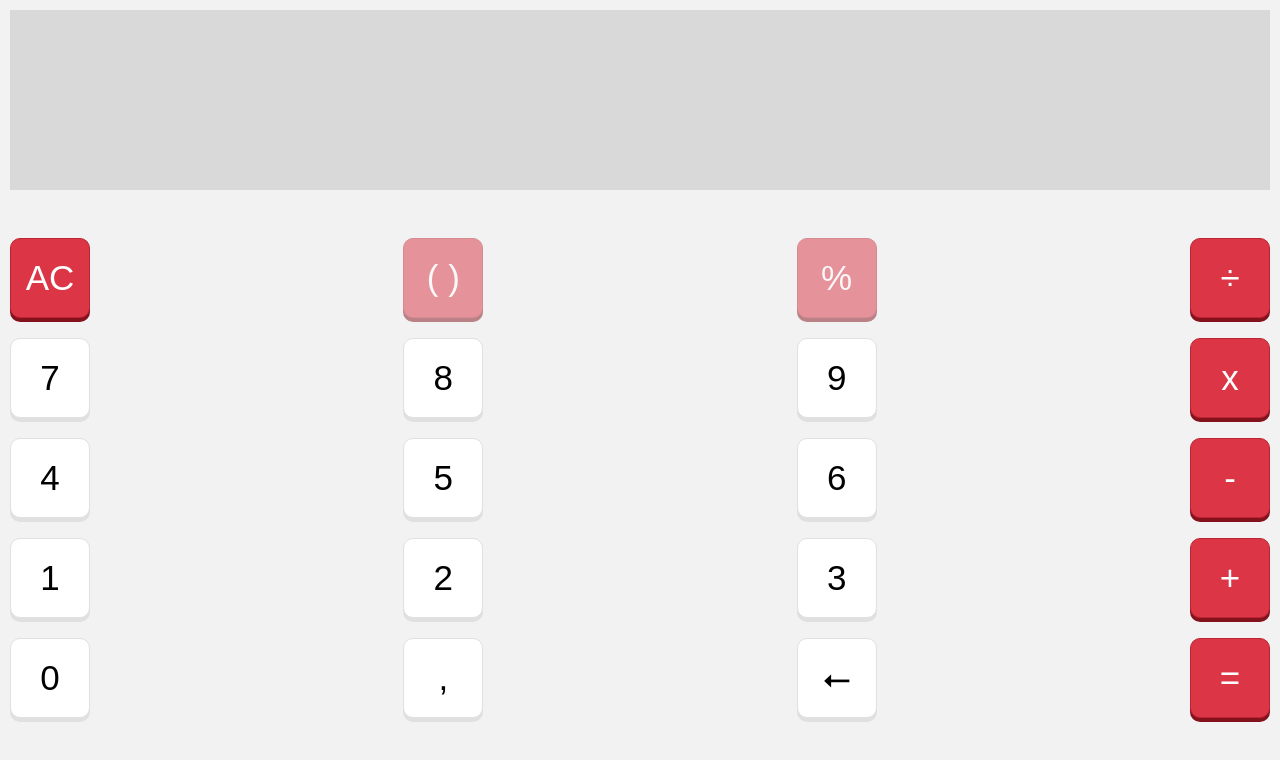
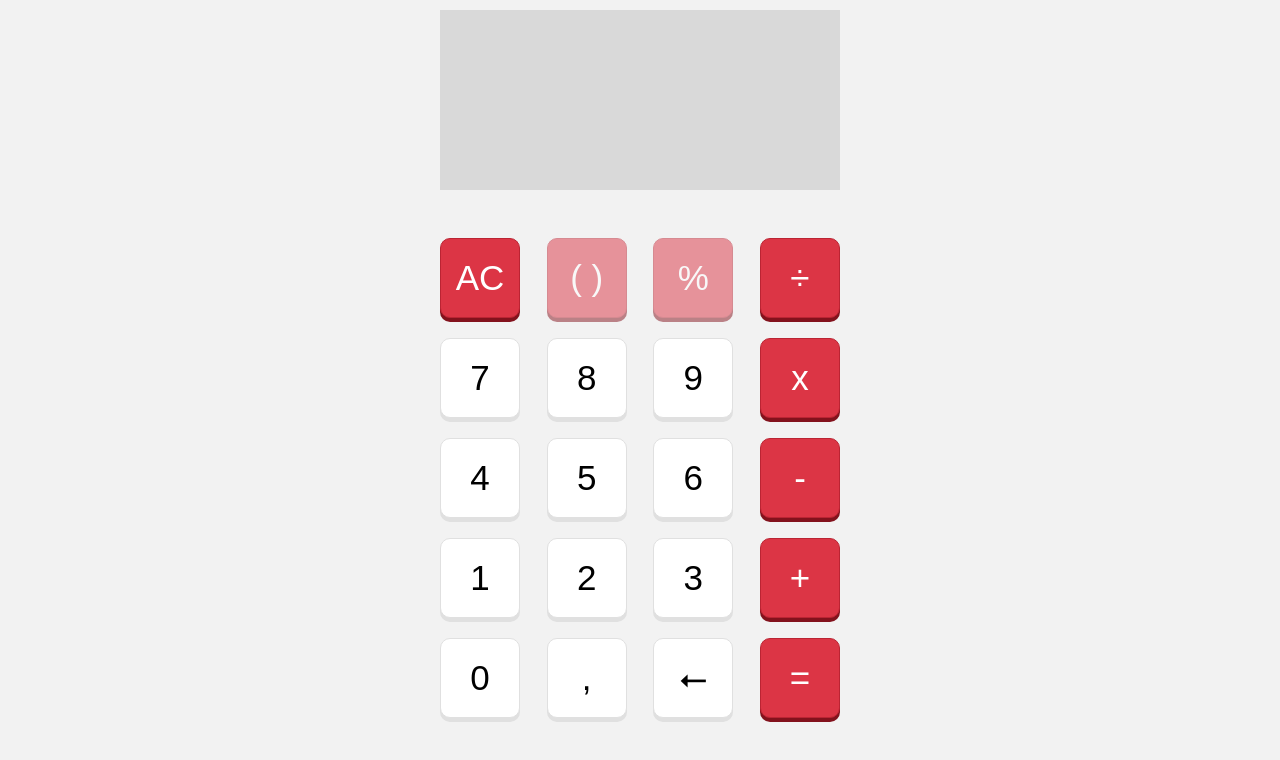
Before and after one commit to oandrewhb/calculadora-simples, a React (Create React App) app: page / in a window 1280 px wide. Shown: the top 760 px of the page. Built offline with nearby package versions, Linux system fonts and the light colour scheme.

Commit message:
Ajustado alinhamento da calculadora quando a tela é muito grande (temporário)

```diff
--- a/src/componentes/Calculadora/Calculadora.css
+++ b/src/componentes/Calculadora/Calculadora.css
@@ -3,4 +3,7 @@
     padding: 10px;
     display: flex;
     flex-direction: column;
+    max-width: 400px;
+    margin-left: auto;
+    margin-right: auto;
 }
--- a/src/index.css
+++ b/src/index.css
@@ -1,13 +1,6 @@
 body {
   margin: 0;
-  font-family: -apple-system, BlinkMacSystemFont, 'Segoe UI', 'Roboto', 'Oxygen',
-    'Ubuntu', 'Cantarell', 'Fira Sans', 'Droid Sans', 'Helvetica Neue',
-    sans-serif;
+  font-family: -apple-system, BlinkMacSystemFont, 'Segoe UI', 'Roboto', 'Oxygen', 'Ubuntu', 'Cantarell', 'Fira Sans', 'Droid Sans', 'Helvetica Neue', sans-serif;
   -webkit-font-smoothing: antialiased;
   -moz-osx-font-smoothing: grayscale;
 }
-
-code {
-  font-family: source-code-pro, Menlo, Monaco, Consolas, 'Courier New',
-    monospace;
-}
```
Also changed, not shown: src/componentes/App/App.tsx (+5 -5 lines).
